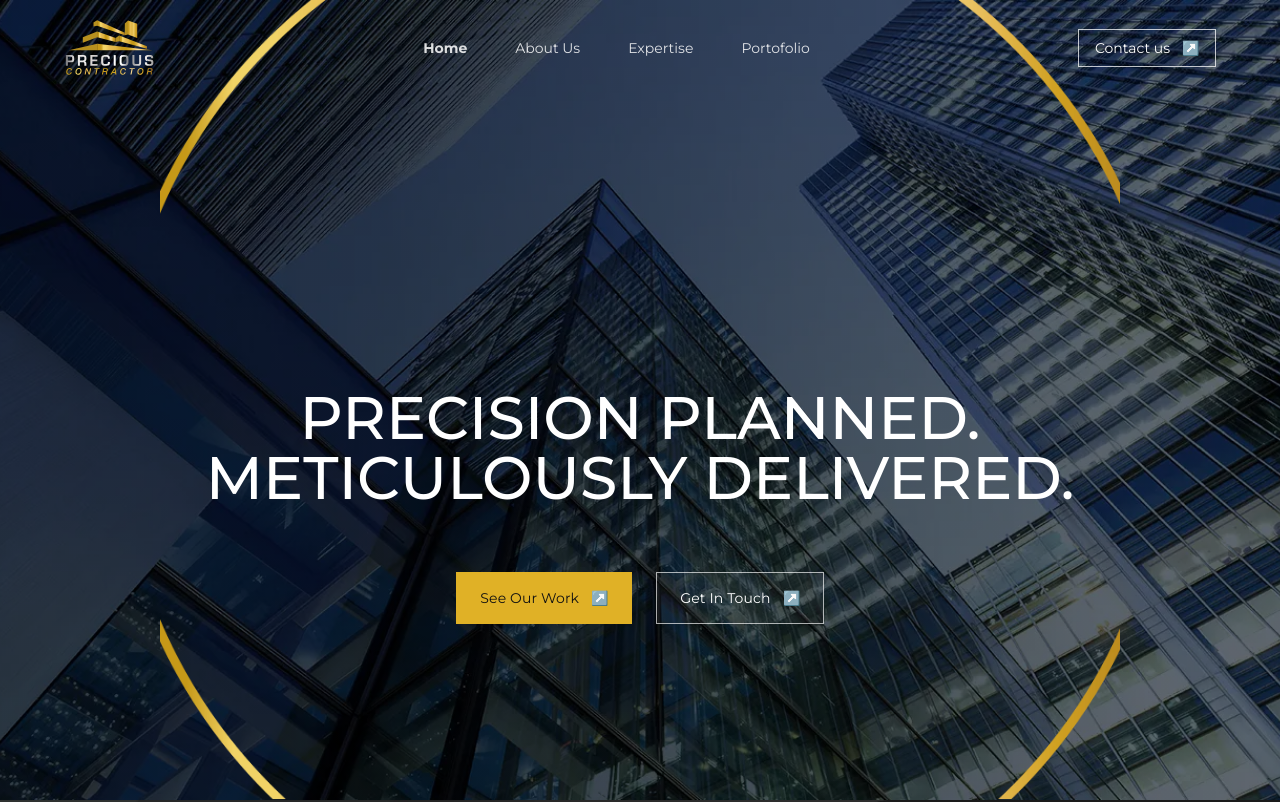
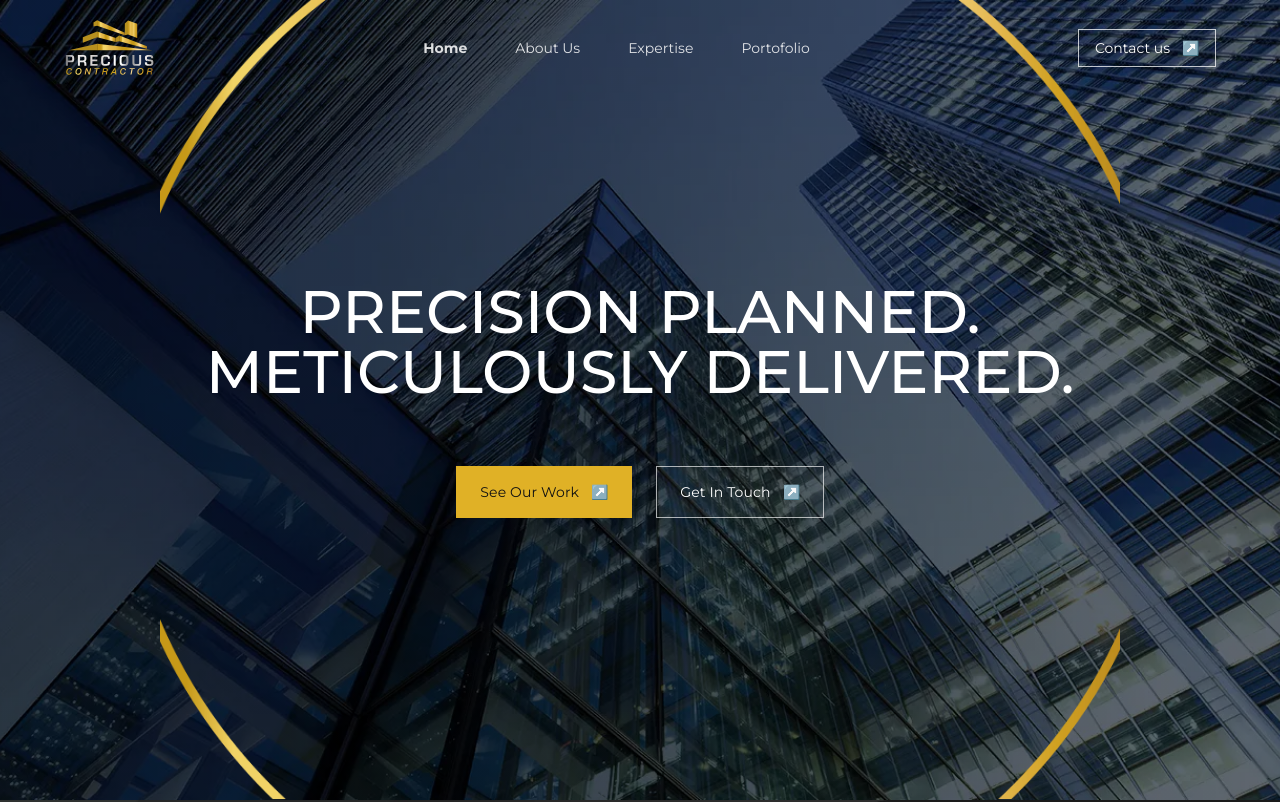
Before and after one commit to soulmediaglobal/precious-web, a SvelteKit app: page / in a window 1280 px wide. Shown: the top 802 px of the page. Built offline with nearby package versions, Linux system fonts and the light colour scheme.

Commit message:
fix: positioning

```diff
--- a/src/routes/+page.svelte
+++ b/src/routes/+page.svelte
@@ -40,7 +40,7 @@
 			<img src="/mask-1.webp" alt="" class="w-3/4 h-full object-cover object-center" />
 		</div>
 
-		<div class="absolute bottom-8 md:bottom-44 z-10 inset-x-4 md:inset-x-36">
+		<div class="absolute inset-y-0 z-10 flex flex-col pb-8 md:pb-0 justify-end md:justify-center inset-x-4 md:inset-x-36">
 			<h1 class="mb-8 md:mb-16 text-3xl md:text-6xl font-medium uppercase w-full text-left md:text-center">
 				Precision Planned.<br />Meticulously Delivered.
 			</h1>
```
